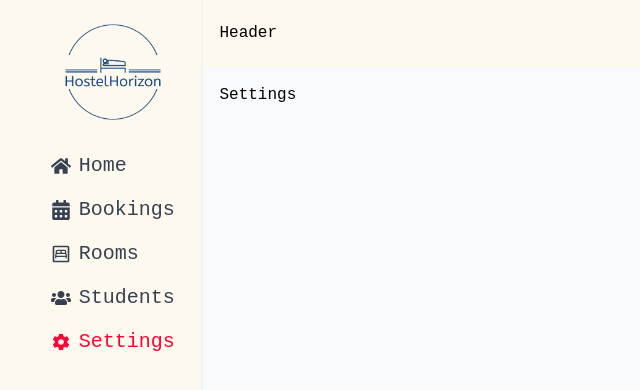
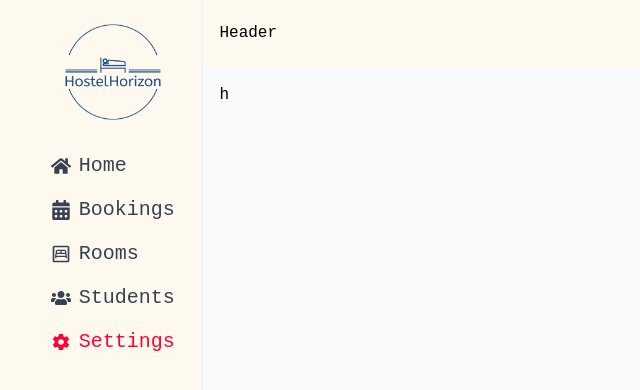
Before and after one commit to f0rsakeN-afk/HostelHorizon, a React (Vite) app: page /settings in a window 1280 px wide. Shown: the top 390 px of the page, without its empty margins (0-640 px from the left). Built offline with nearby package versions, Linux system fonts and the light colour scheme; no server answers; the database is empty.

Commit message:
settings data loaded

```diff
--- /dev/null
+++ b/src/features/settings/SettingsRow.jsx
@@ -0,0 +1,9 @@
+import React from 'react';
+import { getSettings } from './GetSettings';
+
+function SettingsRow() {
+  const { isLoading, settings, error } = getSettings();
+  return <div>h</div>;
+}
+
+export default SettingsRow;
--- a/src/pages/Settings.jsx
+++ b/src/pages/Settings.jsx
@@ -1,8 +1,11 @@
 import React from 'react'
+import SettingsRow from '../features/settings/SettingsRow'
 
 const Settings = () => {
   return (
-    <div>Settings</div>
+    <div className="">
+      <SettingsRow/>
+  </div>
   )
 }
 
--- a/src/services/apiSettings.js
+++ b/src/services/apiSettings.js
@@ -1,10 +1,12 @@
+import supabase from "./supabase";
+
 export async function GetSettingsApi() {
-  let { data: settings, error } = await supabase.from('settings').select('*');
+  let { data, error } = await supabase.from('settings').select('*');
   if (error) {
     console.error(error);
     throw new Error('Settings could not be loaded');
   }
-  return settings;
+  return data;
 }
 
 export async function UpdateSettingsApi() {
```
